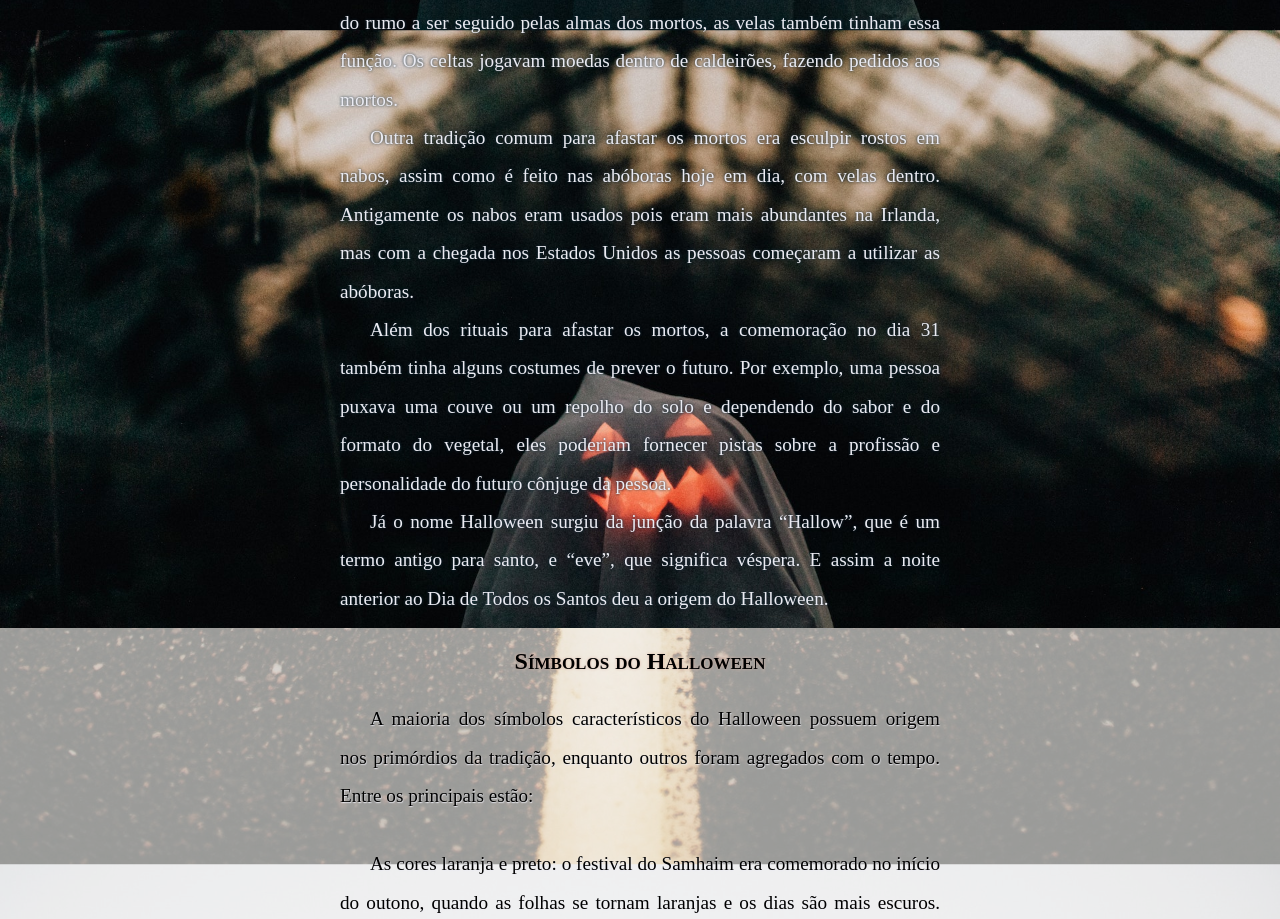
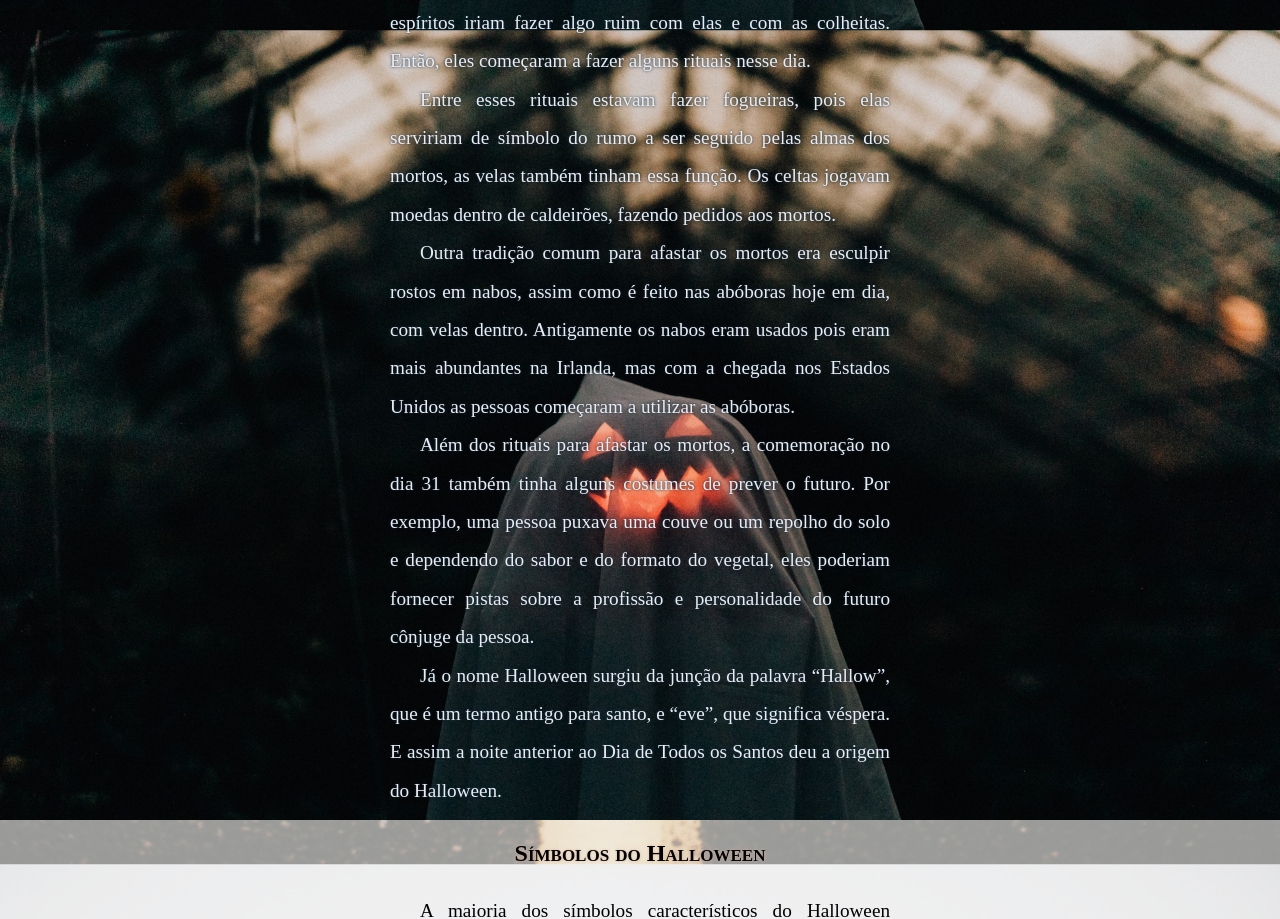
Before and after one commit to monalisaolivr/Halloween, a plain HTML site: page index.html in a window 1280 px wide. Shown: the part 1053-1972 px from the top of the page. Drawn offline with Linux system fonts and the light colour scheme.

Commit message:
atualizações de estilos

```diff
--- a/style.css
+++ b/style.css
@@ -17,7 +17,6 @@
 
     --fonte01: Verdana, Geneva, Tahoma, sans-serif;
     --fonte02: 'Gabarito', sans-serif;
-    --fonte03:
 }
 
 body {
@@ -72,16 +71,11 @@ menu a:hover {
 
 /*main*/
 
-main {
-    text-align: justify;
-}
-
 section {
     padding: 10px;
 }
 
 section > h2 {
-    width: 610px;
     margin: auto;
     color: var(--cor4);
     text-shadow: 0px 0px 3px var(--cor1);
@@ -92,13 +86,14 @@ section > h2 {
 }
 
 section > p {
-    width: 600px;
     margin: auto;
     color: var(--cor4);
     text-shadow: 0px 0px 3px var(--cor2);
     text-indent: 30px;
+    text-align: justify;
     line-height: 2em;
     font-size: 1.2em;
+    max-width: 500px;
 }
 
 #img02 {
@@ -106,8 +101,6 @@ section > p {
 }
 
 section#img02 p {
-    width: 600px;
-    margin: auto;
     color: var(--cor3);
     text-shadow: 0.5px 0.5px 1.2px var(--cor4);
     padding: 15px;
@@ -121,8 +114,8 @@ section#img02 h2 {
 }
 
 .img {
+    background: var(--cor1) center center no-repeat fixed;
     background-size: cover;
-    background-attachment: fixed;
     box-shadow: inherit 2px 2px 4px var(--cor3);
 }
 
@@ -149,4 +142,5 @@ article#referencia > h3 {
 
 footer {
     background-color: var(--cor4);
+    padding-bottom: 0px;
 }
```
